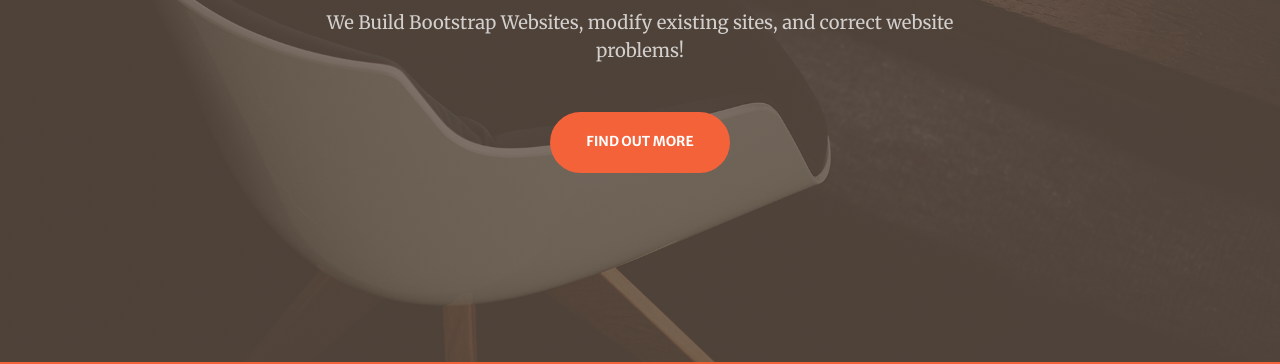
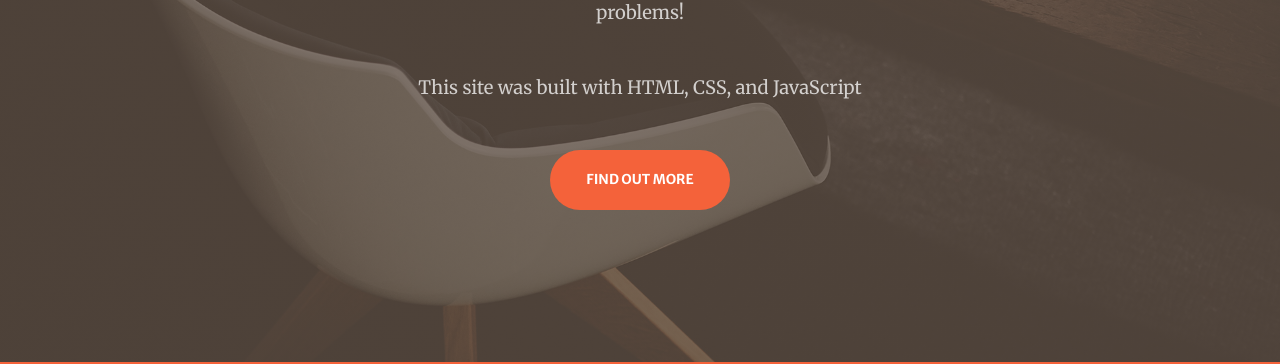
Before and after one commit to thomasrthompsonllc/github.io, a plain HTML site: page index.html in a window 1280 px wide. Shown: the part 438-802 px from the top of the page. Drawn offline with nearby package versions, Linux system fonts and the light colour scheme; some packages are replaced by stand-ins of ours; a script that the page names is missing.

Commit message:
Update index.html

```diff
--- a/index.html
+++ b/index.html
@@ -44,6 +44,7 @@
                     </div>
                     <div class="col-lg-8 align-self-baseline">
                         <p class="text-white-75 mb-5">We Build Bootstrap Websites, modify existing sites, and correct website problems!</p>
+                        <p class="text-white-75 mb-5">This site was built with HTML, CSS, and JavaScript</p>
                         <a class="btn btn-primary btn-xl" href="#about">Find Out More</a>
                     </div>
                 </div>
```
